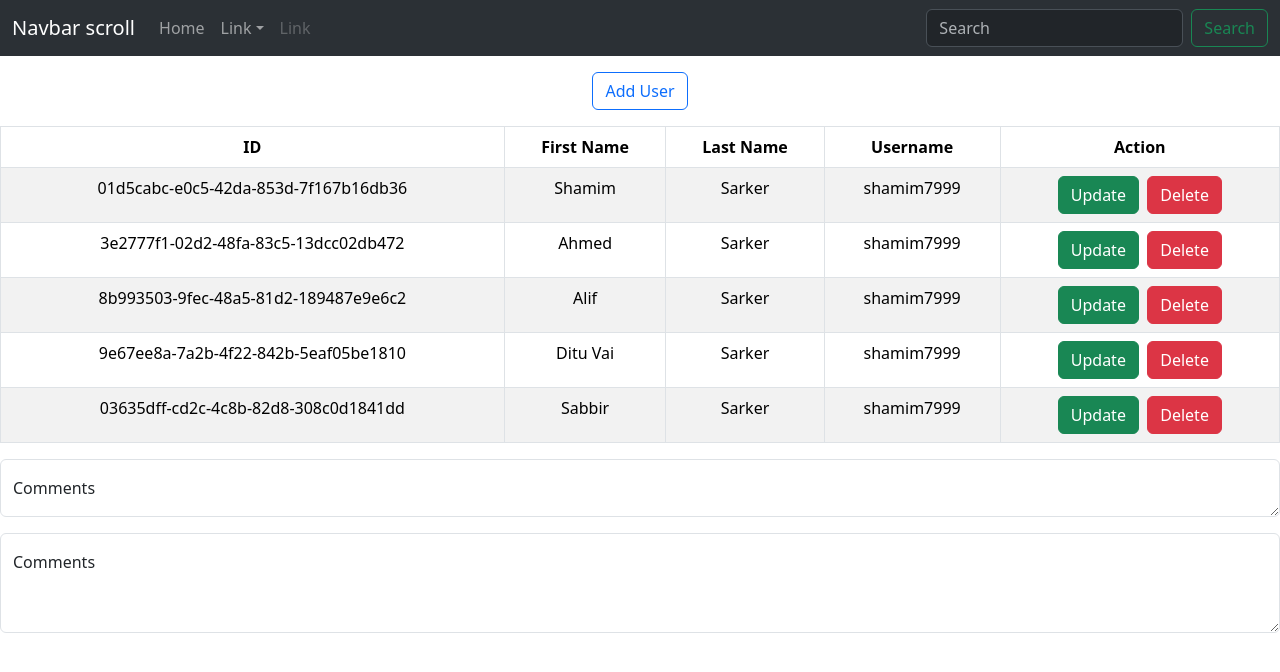
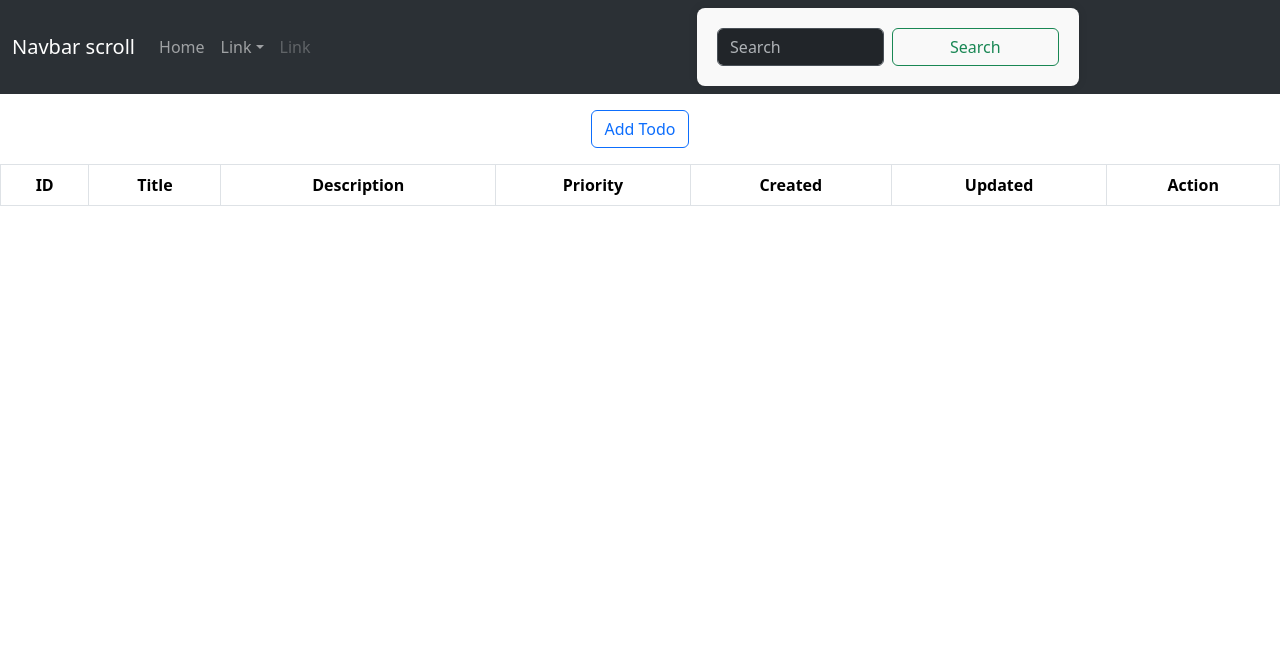
Before and after one commit to shamim7999/react, a React (Create React App) app in the folder my-react-app-2/: page / in a window 1280 px wide. Shown: the top 672 px of the page. Built offline with nearby package versions, Linux system fonts and the light colour scheme.

Commit message:
hfhdsjfhsdk

```diff
--- a/my-react-app-2/src/DModal.js
+++ b/my-react-app-2/src/DModal.js
@@ -6,9 +6,12 @@ import MyForm from "./components/Form";
 export const DModal = ({
   handleSubmit,
   handleChange,
-  firstName,
-  lastName,
-  userName
+  id,
+  title,
+  description,
+  priority,
+  created,
+  updated
   }) => {
   const [show, setShow] = useState(false);
 
@@ -18,7 +21,7 @@ export const DModal = ({
     <>
       <div className="text-center mt-3">
         <Button className="" variant="outline-primary" onClick={handleShow}>
-          Add User
+            Add Todo
         </Button>
       </div>
 
@@ -27,7 +30,17 @@ export const DModal = ({
           <Modal.Title>Modal heading</Modal.Title>
         </Modal.Header>
         <Modal.Body>
-          <MyForm handleChange={handleChange} handleSubmit={handleSubmit} firstName={firstName} lastName = {lastName} userName={userName}/>
+          <MyForm handleChange={handleChange}
+          handleSubmit={handleSubmit}
+
+          id={id}
+          title={title}
+          description={description}
+          priority={priority}
+          created={created}
+          updated={updated}
+
+          />
         </Modal.Body>
         <Modal.Footer>
           <Button variant="secondary" onClick={handleClose}>
--- a/my-react-app-2/src/DNoteForm.js
+++ b/my-react-app-2/src/DNoteForm.js
@@ -1,44 +1,60 @@
-import React, { useState } from 'react'
+import React, { useState } from 'react';
 import { v4 as uuidv4 } from 'uuid';
-import Button from 'react-bootstrap/esm/Button'
-import { DModal } from './DModal'
+import Button from 'react-bootstrap/esm/Button';
+import { DModal } from './DModal';
+import NavScrollExample from './DNavbar';
+
+// Retrieve user data from localStorage or initialize with an empty array if not present
+const storedUserList = JSON.parse(localStorage.getItem('userList')) || [];
+
+export const NoteForm = () => {
+  const [user, setUser] = useState({
+    id: uuidv4(),
+    title: '',
+    description: '',
+    priority: '',
+    created: new Date(),
+    updated: new Date()
+  });
+
+  const { id, title, description, priority, created, updated } = user;
+
+  const handleChange = (e) => {
+    setUser({ ...user, [e.target.name]: e.target.value });
+  };
+
+  const handleSubmit = (e) => {
+    e.preventDefault();
+    const newUser = { ...user };
+    storedUserList.push(newUser);
+    console.log('New user added:', newUser);
+    console.log('Stored user list:', storedUserList);
+    localStorage.setItem('userList', JSON.stringify(storedUserList));
+    console.log('localStorage updated.');
+    setUser({
+      id: uuidv4(),
+      title: '',
+      description: '',
+      priority: '',
+      created: new Date(),
+      updated: new Date()
+    });
+};
 
 
-import NavScrollExample from './DNavbar'
-import UserList from './data/UserData';
-
-
-export const NoteForm = () => {
-     const [user, setUser] = useState({id: uuidv4(), firstName: '', lastName: '', userName: ''});
-    const {id, firstName, lastName, userName} = user;
-
-    const handleChange = (e) => {
-      // const fieldName = e.target.name;
-
-      // if(fieldName === 'name') {
-      //     setUser({name: e.target.value, email, password});
-      // } else if(fieldName === 'email') {
-      //     setUser({name, email: e.target.value, password});
-      // } else if(fieldName === 'password') {
-      //     setUser({name, email, password: e.target.value});
-      // }
-
-      setUser({...user, [e.target.name]: [e.target.value]});
-  }
-
-  const handleSubmit = (e) => {
-
-      console.log("Form Submitted", user);
-      UserList.push(user);
-      alert('New User Added');
-      setUser({id: uuidv4() ,firstName: '', lastName: '', userName: ''});
-      e.preventDefault();
-  }
   return (
-    <div >
-
-
-        <DModal handleChange={handleChange} handleSubmit={handleSubmit} firstName={firstName} lastName = {lastName} userName={userName} />
+    <div>
+      <DModal
+        handleChange={handleChange}
+        handleSubmit={handleSubmit}
+        key={id}
+        id={id}
+        title={title}
+        description={description}
+        priority={priority}
+        created={created}
+        updated={updated}
+      />
     </div>
   );
-}
+};
--- a/my-react-app-2/src/components/Form.js
+++ b/my-react-app-2/src/components/Form.js
@@ -1,11 +1,15 @@
 import React from "react";
+import '../css/Form-Style.css'
 
 export default function MyForm({
   handleSubmit,
   handleChange,
-  firstName,
-  lastName,
-  userName
+  id,
+  title,
+  description,
+  priority,
+  created,
+  updated
   }) {
 
 
@@ -14,22 +18,35 @@ export default function MyForm({
         <>
         <form action="" onSubmit={handleSubmit}>
         <div>
-      <label htmlFor="firstName">First Name: </label>
-      <input type="text" name="firstName" id="firstName" value={firstName} onChange={handleChange} />
+          <label htmlFor="title">Title: </label>
+          <input type="text" name="title" id="title" value={title} onChange={handleChange} />
         </div>
 
         <div>
-      <label htmlFor="lastName">Last Name: </label>
-      <input type="text" name="lastName" id="lastName" value={lastName} onChange={handleChange} />
+          <label htmlFor="description">Description: </label>
+          <input type="text" name="description" id="description" value={description} onChange={handleChange} />
         </div>
+
         <div>
-      <label htmlFor="userName">User Name: </label>
-      <input type="text" name="userName" id="userName" value={userName} onChange={handleChange} />
+      <label htmlFor="priority">Priority: </label>
+      <select name="priority" id="priority" value={priority} onChange={handleChange}>
+        <option value="1">1</option>
+        <option value="2">2</option>
+        <option value="3">3</option>
+        <option value="4">4</option>
+        <option value="5">5</option>
+      </select>
     </div>
+
+        <input type="hidden" name="created" value={created} />
+        <input type="hidden" name="updated" value={updated} />
+        <input type="hidden" name="id" value={id} />
+        {console.log("Created: ", created)}
         <div>
           <button type="submit">Submit</button>
         </div>
     </form>
+
         </>
     );
 };
--- a/my-react-app-2/src/components/TableData.js
+++ b/my-react-app-2/src/components/TableData.js
@@ -1,117 +1,58 @@
+import React, { useState, useEffect } from 'react';
 import Table from 'react-bootstrap/Table';
-import UserList from '../data/UserData';
-
-
-function handleClick(user){
-    console.log(user.firstName);
-  }
 
 function TableData() {
+    const [users, setUsers] = useState([]);
 
-   let users = [...UserList];
+    useEffect(() => {
+        // Load users from localStorage when component mounts
+        const storedUsers = JSON.parse(localStorage.getItem('userList')) || [];
+        setUsers(storedUsers);
+        console.log("Rfreshed");
+    }, []);
 
+    useEffect(() => {
+        localStorage.setItem('userList', JSON.stringify(users));
+        const storedUsers = JSON.parse(localStorage.getItem('userList'));
+        console.log('New User: ', storedUsers);
+        // setUsers(storedUsers);
+    }, [users]);
 
+    const handleClick = (user) => {
+        console.log(user.firstName);
+    };
 
     return (
         <Table striped bordered hover className='text-center'>
             <thead>
                 <tr>
                     <th>ID</th>
-          <th>First Name</th>
-          <th>Last Name</th>
-          <th>Username</th>
+                    <th>Title</th>
+                    <th>Description</th>
+                    <th>Priority</th>
+                    <th>Created</th>
+                    <th>Updated</th>
                     <th>Action</th>
                 </tr>
             </thead>
             <tbody>
-        {users.map((user) => {
-            return (
+                {users.map((user) => (
                     <tr key={user.id}>
                         <td>{user.id}</td>
-                <td>{user.firstName}</td>
-                <td>{user.lastName}</td>
-                <td>{user.userName}</td>
+                        <td>{user.title}</td>
+                        <td>{user.description}</td>
+                        <td>{user.priority}</td>
+                        <td>{new Date(user.created).toLocaleString()}</td>
+                        <td>{new Date(user.updated).toLocaleString()}</td>
                         <td>
                             <button className='btn btn-success' onClick={() => handleClick(user)}>Update</button> &nbsp;
                             <button className='btn btn-danger'>Delete</button>
                         </td>
                     </tr>
-            );
-        })}
+                ))}
             </tbody>
         </Table>
     );
 }
 
 export default TableData;
-
-
-
-
-// function TableData() {
-//     return (
-//       <Table striped bordered hover className='text-center'>
-//         <thead>
-//           <tr>
-//             <th>#</th>
-//             <th>First Name</th>
-//             <th>Last Name</th>
-//             <th>Username</th>
-//             <th>Action</th>
-//           </tr>
-//         </thead>
-//         <tbody>
-//           <tr>
-//             <td>1</td>
-//             <td>Mark</td>
-//             <td>Otto</td>
-//             <td>@mdo</td>
-//             <td>
-//               <button className='btn btn-success'>Update</button> &nbsp;
-//               <button className='btn btn-danger'>Delete</button>
-//             </td>
-//           </tr>
-//           <tr>
-//             <td>1</td>
-//             <td>Mark</td>
-//             <td>Otto</td>
-//             <td>@mdo</td>
-//             <td>
-//               <button className='btn btn-success'>Update</button> &nbsp;
-//               <button className='btn btn-danger'>Delete</button>
-//             </td>
-//           </tr>
-//           <tr>
-//             <td>1</td>
-//             <td>Mark</td>
-//             <td>Otto</td>
-//             <td>@mdo</td>
-//             <td>
-//               <button className='btn btn-success'>Update</button> &nbsp;
-//               <button className='btn btn-danger'>Delete</button>
-//             </td>
-//           </tr>
-//           <tr>
-//             <td>1</td>
-//             <td>Mark</td>
-//             <td>Otto</td>
-//             <td>@mdo</td>
-//             <td>
-//               <button className='btn btn-success'>Update</button> &nbsp;
-//               <button className='btn btn-danger'>Delete</button>
-//             </td>
-//           </tr>
-//           <tr>
-//             <td>1</td>
-//             <td>Mark</td>
-//             <td>Otto</td>
-//             <td>@mdo</td>
-//             <td>
-//               <button className='btn btn-success'>Update</button> &nbsp;
-//               <button className='btn btn-danger'>Delete</button>
-//             </td>
-//           </tr>
-//         </tbody>
-//       </Table>
-//     );
-//   }
--- /dev/null
+++ b/my-react-app-2/src/css/Form-Style.css
@@ -0,0 +1,57 @@
+form {
+    max-width: 400px;
+    margin: 0 auto;
+    padding: 20px;
+    background-color: #f9f9f9;
+    border-radius: 8px;
+    box-shadow: 0 0 10px rgba(0, 0, 0, 0.1);
+  }
+
+  form div {
+    margin-bottom: 15px;
+  }
+
+  form label {
+    font-weight: bold;
+  }
+
+  form input[type="text"],
+  form select {
+    width: 100%;
+    padding: 8px;
+    border: 1px solid #ccc;
+    border-radius: 4px;
+  }
+
+  form button {
+    display: block;
+    width: 100%;
+    padding: 10px;
+    background-color: #4caf50;
+    color: white;
+    border: none;
+    border-radius: 4px;
+    cursor: pointer;
+    font-size: 16px;
+  }
+
+  form button:hover {
+    background-color: #45a049;
+  }
+
+  /* Optional: hide the default arrow on select */
+  form select {
+    appearance: none;
+    -webkit-appearance: none;
+    -moz-appearance: none;
+  }
+
+  /* Optional: style the select dropdown arrow */
+  form select:after {
+    content: '\25BC';
+    position: absolute;
+    top: 50%;
+    right: 10px;
+    transform: translateY(-50%);
+    pointer-events: none;
+  }
--- a/my-react-app-2/src/data/UserData.js
+++ b/my-react-app-2/src/data/UserData.js
@@ -1,38 +1,14 @@
-import React from "react";
 import { v4 as uuidv4 } from 'uuid';
 
 let UserList = [
     {
         id: uuidv4(),
-        firstName: "Shamim",
-        lastName: "Sarker",
-        userName: "shamim7999"
-    },
-    {
-        id: uuidv4(),
-        firstName: "Ahmed",
-        lastName: "Sarker",
-        userName: "shamim7999"
-    },
-    {
-        id: uuidv4(),
-        firstName: "Alif",
-        lastName: "Sarker",
-        userName: "shamim7999"
-    },
-    {
-        id: uuidv4(),
-        firstName: "Ditu Vai",
-        lastName: "Sarker",
-        userName: "shamim7999"
-    },
-    {
-        id: uuidv4(),
-        firstName: "Sabbir",
-        lastName: "Sarker",
-        userName: "shamim7999"
+        title: "Task 1",
+        description: "Nothing to add more",
+        priority: '1',
+        created: new Date(),
+        updated: new Date()
     }
-
 ];
 
 export default UserList;
--- a/my-react-app-2/src/index.js
+++ b/my-react-app-2/src/index.js
@@ -1,19 +1,14 @@
 import React from "react";
 import ReactDOM from "react-dom/client";
-import App from "./Apps/App";
-import List from "./Apps/TodoApp";
 import NavbarApp from "./Apps/NavbarApp";
 import 'bootstrap/dist/css/bootstrap.min.css';
 import TableDataApp from "./Apps/TableDataApp";
-import ModalApp from "./Apps/ModalApp";
-import MyTextArea from "./components/TextArea";
-import MyForm from "./components/Form";
 import { NoteForm } from "./DNoteForm";
 
-const demo = {
-  backgroundColor: "red",
-  textAlign: "center",
-};
+// const demo = {
+//   backgroundColor: "red",
+//   textAlign: "center",
+// };
 
 class Clock extends React.Component {
   constructor(props) {
@@ -44,9 +39,6 @@ class Clock extends React.Component {
         <NoteForm/>
         <TableDataApp />
 
-        <div>
-          <MyTextArea />
-        </div>
 
 
 
@@ -71,7 +63,7 @@ class Clock extends React.Component {
 const root = ReactDOM.createRoot(document.getElementById("root"));
 root.render(
   <Clock locale="bn-BD">
-    <p>I am children</p>
+
   </Clock>
 );
 
```
Lines whose indentation alone changed are shown as unchanged.
